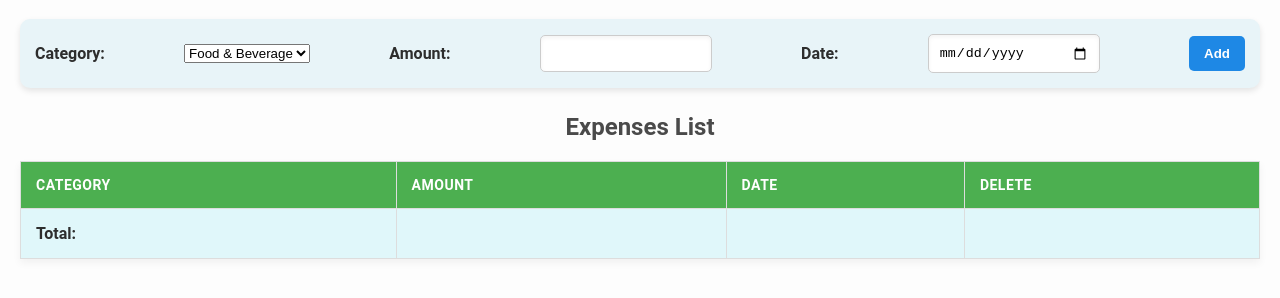
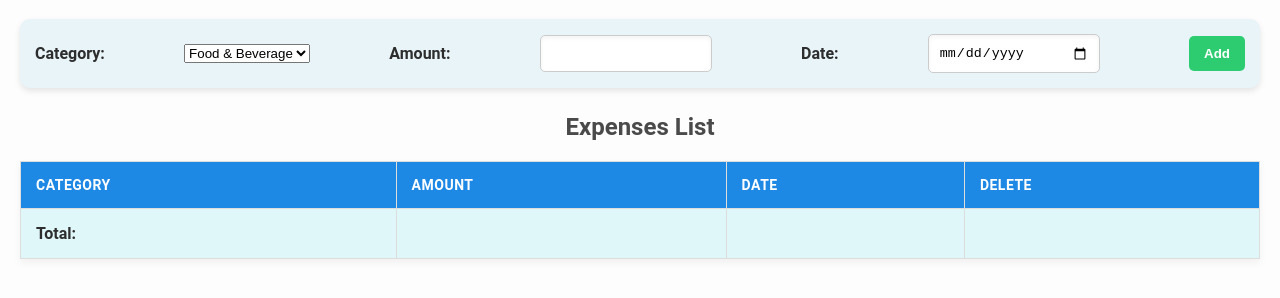
Before and after one commit to vs-code06/expense_tracker, a plain HTML site: page index.html in a window 1280 px wide. Shown: the part 82-380 px from the top of the page. Drawn offline with Linux system fonts and the light colour scheme.

Commit message:
third commit

```diff
--- a/style.css
+++ b/style.css
@@ -41,7 +41,7 @@ h1, h2 {
 
 .input-section button {
     padding: 10px 15px;
-    background-color: #1e88e5;
+    background-color: #2ecc71;
     color: white;
     border: none;
     border-radius: 5px;
@@ -51,7 +51,7 @@ h1, h2 {
 }
 
 .input-section button:hover {
-    background-color: #1565c0;
+    background-color: #27ae60;
 }
 
 .expenses-list {
@@ -73,7 +73,7 @@ th, td {
 }
 
 th {
-    background-color: #4caf50;
+    background-color: #1e88e5;
     color: white;
     text-transform: uppercase;
     font-size: 14px;
```
